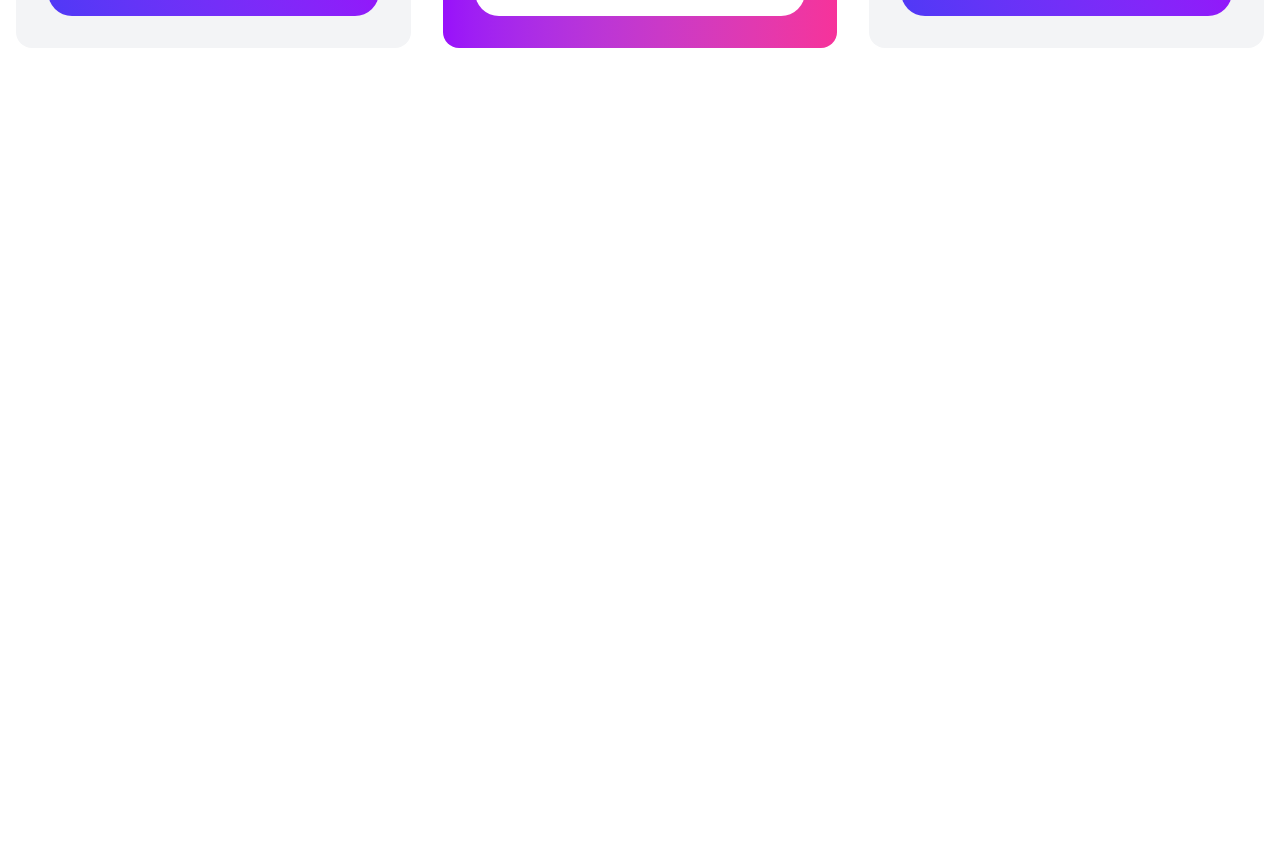
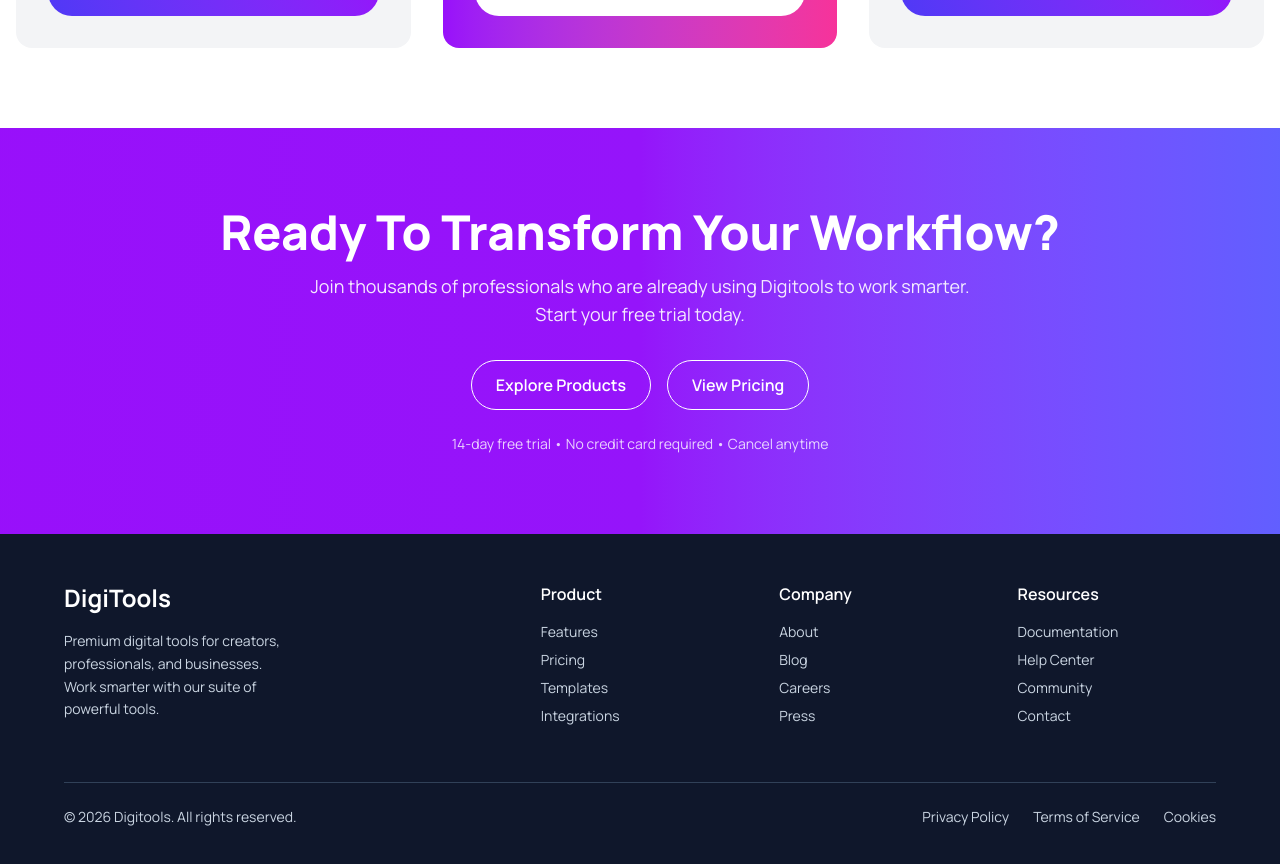
Before and after one commit to tamim-devs/Digi-Tools-Project, a React (Vite) app: page / in a window 1280 px wide. Shown: the part 3700-4564 px from the top of the page. Before the commit the page ends 3828 px from the top, so only its background shows below. Built offline with nearby package versions, Linux system fonts and the light colour scheme.

Commit message:
footer complete

```diff
--- a/package.json
+++ b/package.json
@@ -14,6 +14,7 @@
     "daisyui": "^5.5.19",
     "react": "^19.2.4",
     "react-dom": "^19.2.4",
+    "react-icons": "^5.6.0",
     "tailwindcss": "^4.2.2"
   },
   "devDependencies": {
--- a/src/App.jsx
+++ b/src/App.jsx
@@ -6,6 +6,8 @@ import Count from './components/count/Count'
 import Digitaltools from './components/digitaltools/Digitaltools'
 import Steps from './components/Steps/Steps'
 import Transparent from './components/transparent/Transparent'
+import Workflow from './components/workflow/Workflow'
+import Footer from './components/footer/Footer'
 // import Card from './components/card/Card'
 
 const App = () => {
@@ -33,6 +35,8 @@ const App = () => {
     </Suspense>
     <Steps/>
     <Transparent/>
+    <Workflow/>
+    <Footer/>
     </>
   )
 }
--- /dev/null
+++ b/src/components/footer/Footer.jsx
@@ -0,0 +1,65 @@
+import React from "react";
+
+const Footer = () => {
+  return (
+    <footer className="bg-slate-900 text-slate-300 px-6 md:px-16 py-12">
+      <div className="grid grid-cols-2 md:grid-cols-5 gap-10">
+        {/* Left Section */}
+        <div className="md:col-span-2">
+          <h2 className="text-2xl font-bold text-white mb-4">DigiTools</h2>
+          <p className="text-sm leading-relaxed w-6/12">
+Premium digital tools for creators, professionals, and businesses. Work smarter with our suite of powerful tools.          </p>
+        </div>
+
+        {/* Product */}
+        <div>
+          <h3 className="text-white font-semibold mb-4">Product</h3>
+          <ul className="space-y-2 text-sm">
+            <li><a href="#" className="hover:text-white">Features</a></li>
+            <li><a href="#" className="hover:text-white">Pricing</a></li>
+            <li><a href="#" className="hover:text-white">Templates</a></li>
+            <li><a href="#" className="hover:text-white">Integrations</a></li>
+          </ul>
+        </div>
+
+        {/* Company */}
+        <div>
+          <h3 className="text-white font-semibold mb-4">Company</h3>
+          <ul className="space-y-2 text-sm">
+            <li><a href="#" className="hover:text-white">About</a></li>
+            <li><a href="#" className="hover:text-white">Blog</a></li>
+            <li><a href="#" className="hover:text-white">Careers</a></li>
+            <li><a href="#" className="hover:text-white">Press</a></li>
+          </ul>
+        </div>
+
+        {/* Resources + Social */}
+        <div>
+          <h3 className="text-white font-semibold mb-4">Resources</h3>
+          <ul className="space-y-2 text-sm mb-4">
+            <li><a href="#" className="hover:text-white">Documentation</a></li>
+            <li><a href="#" className="hover:text-white">Help Center</a></li>
+            <li><a href="#" className="hover:text-white">Community</a></li>
+            <li><a href="#" className="hover:text-white">Contact</a></li>
+          </ul>
+
+
+        </div>
+      </div>
+
+
+      <div className="border-t border-slate-700 mt-10 pt-6 flex flex-col md:flex-row justify-between items-center gap-4">
+        <p className="text-sm">© 2026 Digitools. All rights reserved.</p>
+
+        {/* Links */}
+        <div className="flex gap-6 text-sm">
+          <a href="#" className="hover:text-white">Privacy Policy</a>
+          <a href="#" className="hover:text-white">Terms of Service</a>
+          <a href="#" className="hover:text-white">Cookies</a>
+        </div>
+      </div>
+    </footer>
+  );
+};
+
+export default Footer;
--- a/src/components/transparent/Transparent.jsx
+++ b/src/components/transparent/Transparent.jsx
@@ -1,4 +1,5 @@
 import React from "react";
+import { FaCheck } from "react-icons/fa";
 
 const plans = [
   {
@@ -84,7 +85,7 @@ const Transparent = () => {
 
             <ul className="mt-6 mb-2 space-y-2 text-sm">
               {plan.features.map((item, i) => (
-                <li key={i}>✔ {item}</li>
+                <li key={i} className="flex gap-2"><FaCheck className="text-green-400"  /> {item}</li>
               ))}
             </ul>
 
--- /dev/null
+++ b/src/components/workflow/Workflow.jsx
@@ -0,0 +1,45 @@
+import React from "react";
+
+const Workflow = () => {
+  return (
+    <div className="py-20 px-4 bg-linear-to-r from-purple-600 via-[#9514FA] to-indigo-500 text-white">
+
+      <div className="max-w-4xl mx-auto text-center">
+
+
+        <h2 className="text-3xl md:text-5xl font-extrabold">
+          Ready To Transform Your Workflow?
+        </h2>
+
+
+        <p className="mt-4 text-sm md:text-lg opacity-90">
+          Join thousands of professionals who are already using Digitools to work smarter.
+          <br />
+          Start your free trial today.
+        </p>
+
+
+        <div className="mt-8 flex flex-col sm:flex-row items-center justify-center gap-4">
+
+
+          <button className="px-6 py-3 rounded-full border border-white font-semibold hover:bg-white hover:text-purple-600 transition">
+            Explore Products
+          </button>
+
+
+          <button className="px-6 py-3 rounded-full border border-white font-semibold hover:bg-white hover:text-purple-600 transition">
+            View Pricing
+          </button>
+        </div>
+
+
+        <p className="mt-6 text-sm opacity-80">
+       14-day free trial • No credit card required • Cancel anytime
+        </p>
+
+      </div>
+    </div>
+  );
+};
+
+export default Workflow;
```
Also changed, not shown: 1 other file (tests, documents, lock files or other folders).
